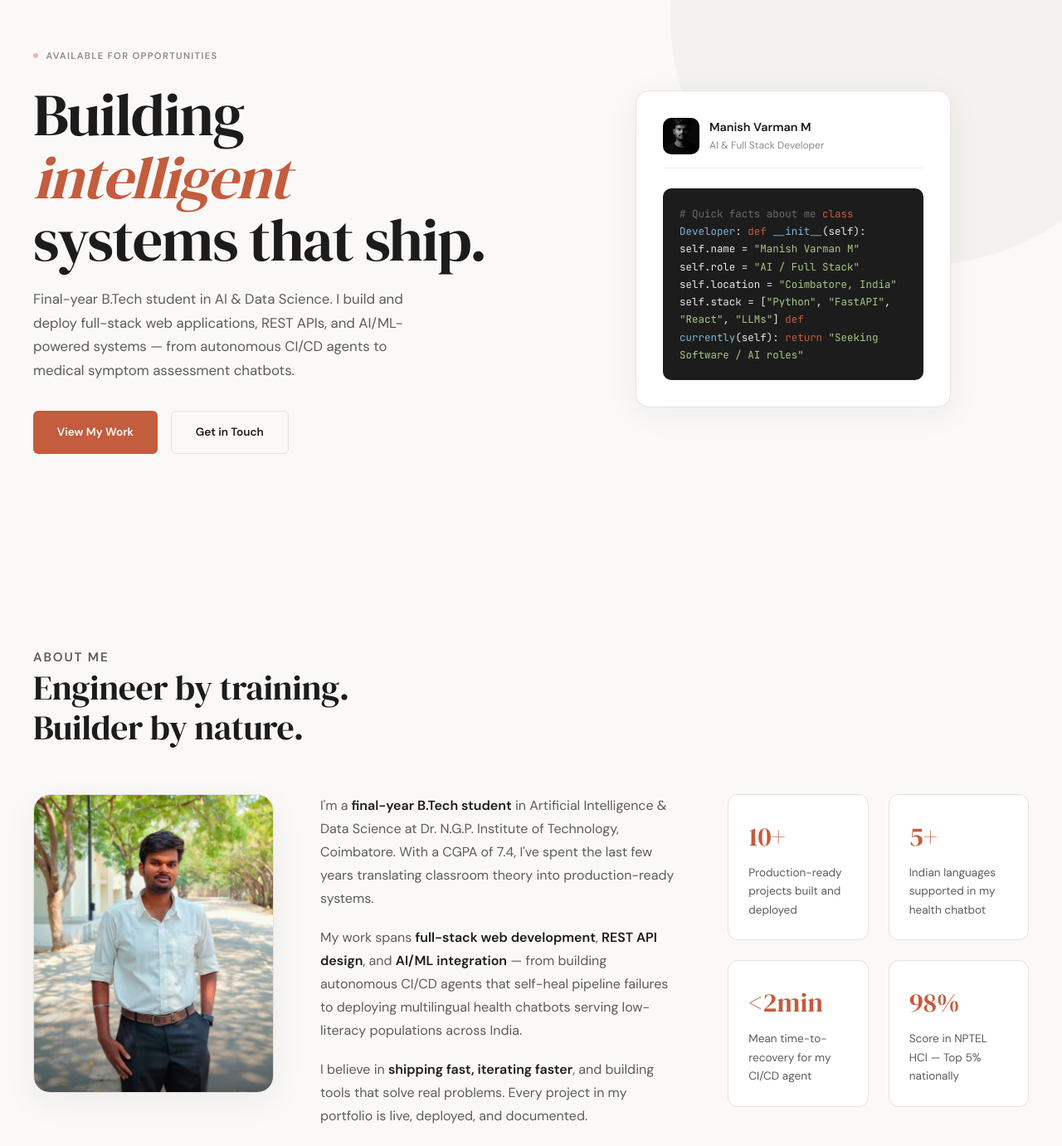
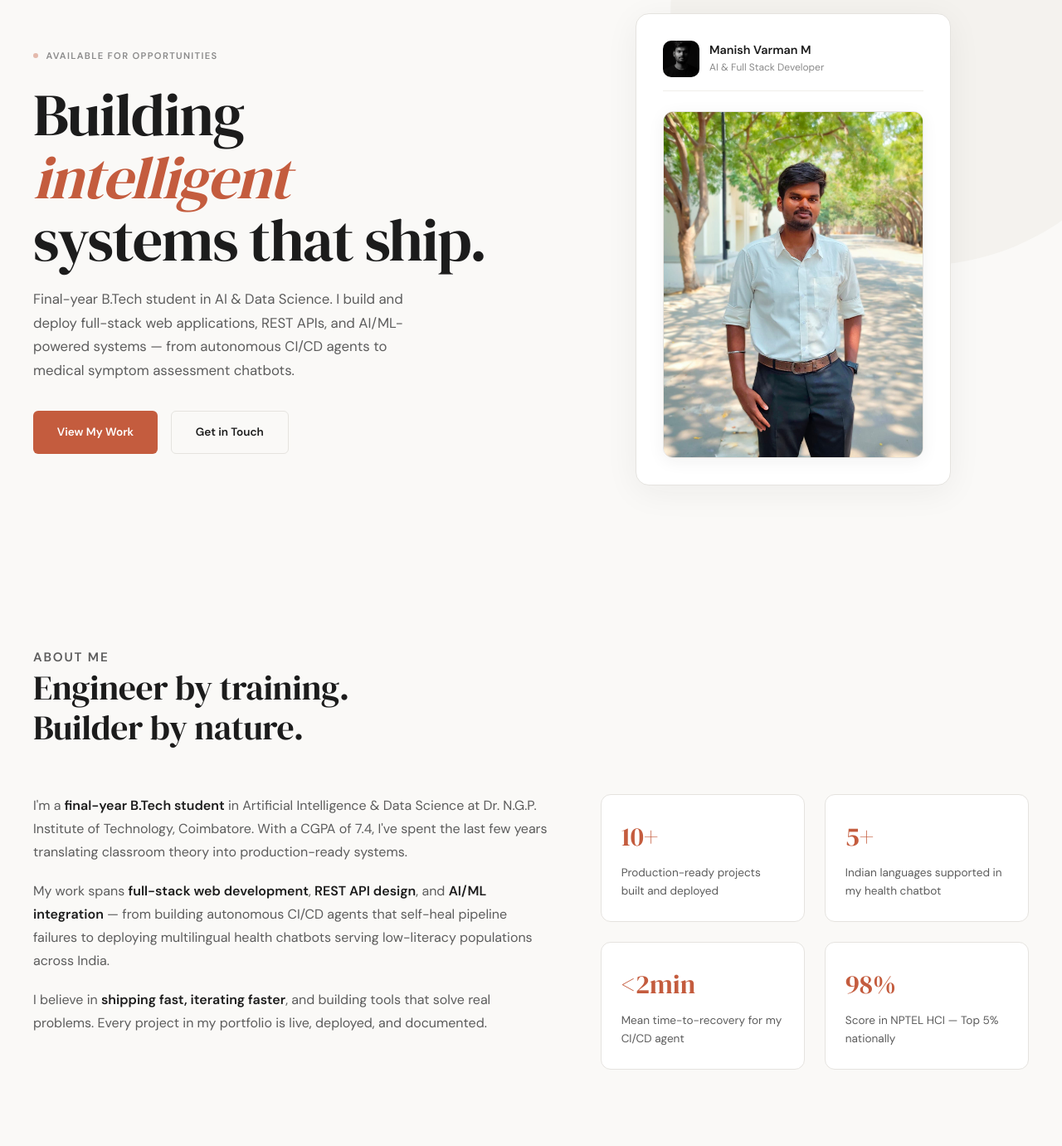
Before and after one commit to Manish7sgf/portfolio, a plain HTML site: page index.html in a window 1280 px wide. Shown: the part 120-1501 px from the top of the page at 83% size. Drawn offline with Linux system fonts and the light colour scheme.

Commit message:
feat(hero-visual): swap code-block for high-res profile photo matching aspect ratio, clean about grid

```diff
--- a/index.html
+++ b/index.html
@@ -345,6 +345,26 @@
             box-shadow: 0 8px 40px var(--shadow);
         }
 
+        .hero-card-image {
+            width: 100%;
+            height: auto;
+            border-radius: 12px;
+            overflow: hidden;
+            border: 1px solid var(--border);
+            box-shadow: 0 4px 20px var(--shadow);
+        }
+
+        .hero-card-image img {
+            width: 100%;
+            height: auto;
+            display: block;
+            transition: transform 0.5s cubic-bezier(0.16, 1, 0.3, 1);
+        }
+
+        .hero-card-image:hover img {
+            transform: scale(1.05);
+        }
+
         .hero-card-header {
             display: flex;
             align-items: center;
@@ -437,47 +457,9 @@
         /* About */
         .about-grid {
             display: grid;
-            grid-template-columns: 290px 1.2fr 1fr;
-            gap: 3.5rem;
+            grid-template-columns: 1.2fr 1fr;
+            gap: 4rem;
             align-items: start;
-        }
-
-        .about-visual {
-            display: flex;
-            justify-content: center;
-            width: 100%;
-        }
-
-        .about-image-wrapper {
-            position: relative;
-            border-radius: 20px;
-            overflow: hidden;
-            border: 1px solid var(--border);
-            box-shadow: 0 12px 40px var(--shadow);
-            width: 100%;
-            height: 360px;
-        }
-
-        .about-image {
-            width: 100%;
-            height: 100%;
-            object-fit: cover;
-            transition: transform 0.5s cubic-bezier(0.16, 1, 0.3, 1);
-        }
-
-        .about-image-wrapper:hover .about-image {
-            transform: scale(1.05);
-        }
-
-        .about-image-wrapper::after {
-            content: '';
-            position: absolute;
-            top: 0;
-            left: 0;
-            right: 0;
-            bottom: 0;
-            background: linear-gradient(180deg, rgba(8, 8, 8, 0) 65%, rgba(8, 8, 8, 0.45) 100%);
-            pointer-events: none;
         }
 
         .about-text p {
@@ -1503,18 +1485,8 @@
                             <p>AI & Full Stack Developer</p>
                         </div>
                     </div>
-                    <div class="code-block">
-                        <span class="cm"># Quick facts about me</span>
-                        <span class="kw">class</span> <span class="fn">Developer</span>:
-                        <span class="kw">def</span> <span class="fn">__init__</span>(self):
-                        self.name = <span class="str">"Manish Varman M"</span>
-                        self.role = <span class="str">"AI / Full Stack"</span>
-                        self.location = <span class="str">"Coimbatore, India"</span>
-                        self.stack = [<span class="str">"Python"</span>, <span class="str">"FastAPI"</span>,
-                        <span class="str">"React"</span>, <span class="str">"LLMs"</span>]
-
-                        <span class="kw">def</span> <span class="fn">currently</span>(self):
-                        <span class="kw">return</span> <span class="str">"Seeking Software / AI roles"</span>
+                    <div class="hero-card-image">
+                        <img src="dp/WhatsApp Image 2026-07-04 at 9.58.33 PM.jpeg" alt="Manish Varman M">
                     </div>
                 </div>
             </div>
@@ -1531,12 +1503,6 @@
                 </div>
             </div>
             <div class="about-grid">
-                <div class="about-visual reveal-right">
-                    <div class="about-image-wrapper">
-                        <img src="dp/WhatsApp Image 2026-07-04 at 9.58.33 PM.jpeg" alt="Manish Varman M"
-                            class="about-image">
-                    </div>
-                </div>
                 <div class="about-text reveal-left">
                     <p>I'm a <strong>final-year B.Tech student</strong> in Artificial Intelligence & Data Science at Dr.
                         N.G.P. Institute of Technology, Coimbatore. With a CGPA of 7.4, I've spent the last few years
```
Also changed, not shown: dp/WhatsApp Image 2026-07-04 at 10.25.03 PM.jpeg (deleted).
